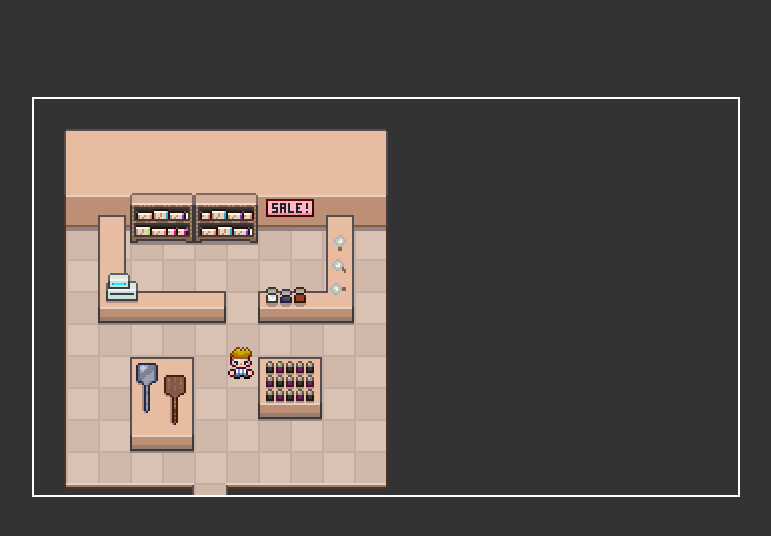
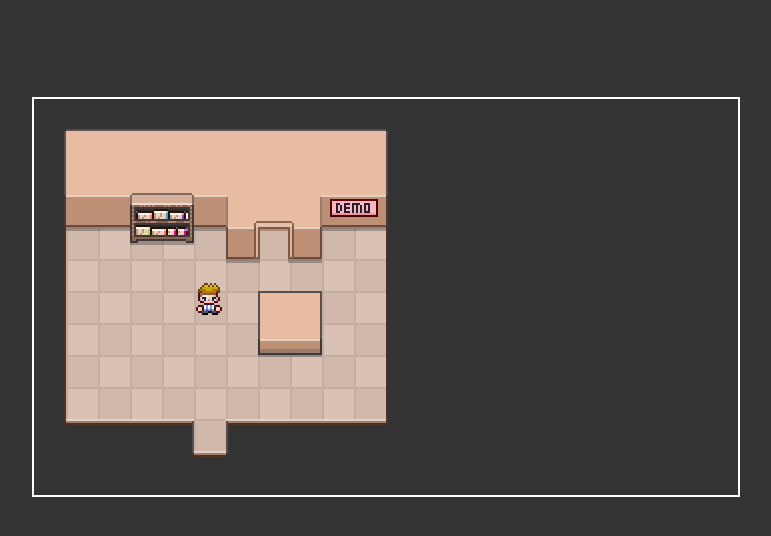
Before and after one commit to MarcioABSouza/Poggy, a plain HTML site: page index.html in a window 1280 px wide. Shown: the whole page, without its empty margins (254-1025 px from the left). Drawn offline with Linux system fonts and the light colour scheme.

Commit message:
Add OverworldMap

```diff
--- a/Overworld.js
+++ b/Overworld.js
@@ -3,25 +3,36 @@ class Overworld {
         this.element = config.element;
         this.canvas = this.element.querySelector('.game-canvas');
         this.ctx = this.canvas.getContext('2d')
+        this.map = null;
     }
 
 
-    init() {
-        const image = new Image();
-        image.onload = () => {
-            this.ctx.drawImage(image, 0, 0);
-        }
-        image.src = 'images/maps/ShopLower.png';
+    startGameLoop() {
+        const step = () => {
 
-        //Placing some characteres
-        const hero = new GameObject({
-            x: 6,
-            y: 8
-        })
+            this.ctx.clearRect(0, 0, this.canvas.width, this.canvas.height);
+
+            this.map.drawLowerImage(this.ctx);
+
+            Object.values(this.map.gameObjects).forEach(object => {
+                //object.x += 0.01;
+                object.sprite.draw(this.ctx);
+            })
+
+            this.map.drawUpperImage(this.ctx);
 
 
-        setTimeout(() => {
-            hero.sprite.draw(this.ctx)
-        }, 300)
+            requestAnimationFrame(() => {
+                step();
+            })
+        }
+        step();
+    }
+
+
+
+    init() {
+        this.map = new OverworldMap(window.OverworldMaps.DemoRoom)
+        this.startGameLoop();
     }
 }
--- /dev/null
+++ b/OverworldMap.js
@@ -0,0 +1,40 @@
+class OverworldMap {
+    constructor(config) {
+        this.gameObjects = config.gameObjects;
+
+        this.lowerImage = new Image();
+        this.lowerImage.src = config.lowerSrc;
+
+        this.upperImage = new Image();
+        this.upperImage.src = config.upperSrc;
+    }
+
+
+    drawLowerImage(ctx) {
+        ctx.drawImage(this.lowerImage, 0, 0)
+
+    }
+
+    drawUpperImage(ctx) {
+        ctx.drawImage(this.upperImage, 0, 0)
+
+    }
+
+}
+
+window.OverworldMaps = {
+    ShopRoom: {
+        lowerSrc: 'images/maps/ShopLower.png',
+        upperSrc: 'images/maps/ShopLower.png',
+        gameObjects: {
+            hero: new GameObject({ x: 5, y: 6 })
+        }
+    },
+    DemoRoom: {
+        lowerSrc: 'images/maps/DemoLower.png',
+        upperSrc: 'images/maps/DemoUpper.png',
+        gameObjects: {
+            hero: new GameObject({ x: 5, y: 6 })
+        }
+    }
+}
--- a/index.html
+++ b/index.html
@@ -18,6 +18,7 @@
     <script src="Overworld.js"></script>
     <script src="GameObject.js"></script>
     <script src="Sprite.js"></script>
+    <script src="OverworldMap.js"></script>
     <script src="init.js"></script>
 </body>
 
```
Also changed, not shown: images/maps/DemoLower.png (added), images/maps/DemoUpper.png (added).
